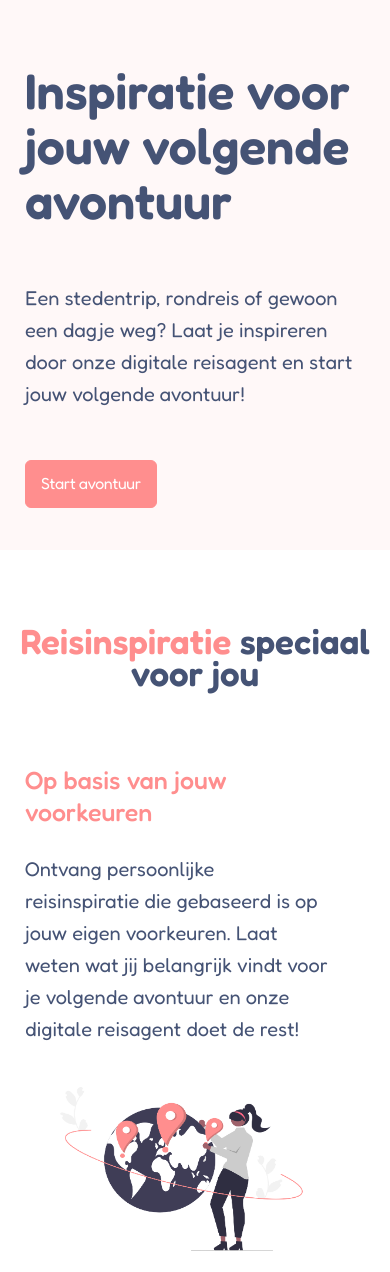
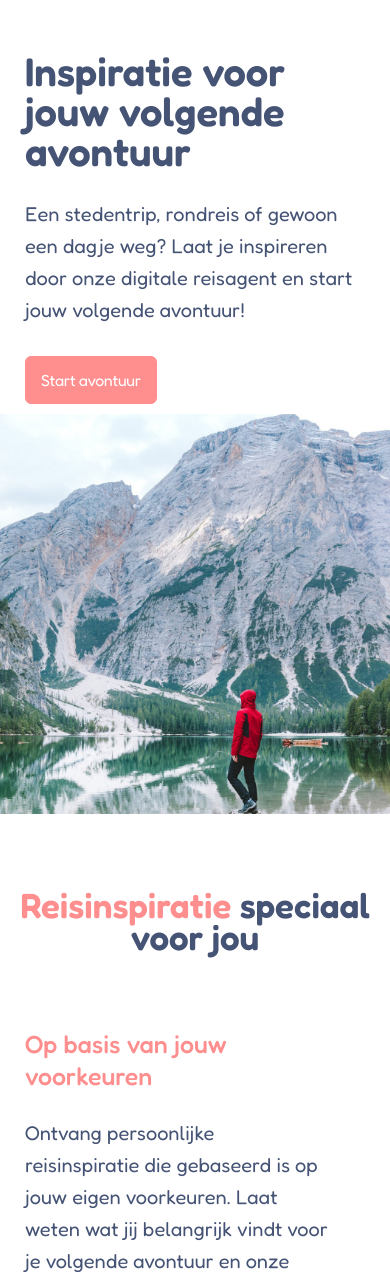
Before and after one commit to CJJKwintje/ChatVenture, a PHP site: page / in a window 390 px wide. Shown: the part 70-1342 px from the top of the page. Run offline with PHP 8.4, Linux system fonts and the light colour scheme.

Commit message:
Update styles.css

```diff
--- a/Public/styles.css
+++ b/Public/styles.css
@@ -513,8 +513,9 @@
   }
 
   h1 {
-    font-size: 50px;
-    line-height: 1.1em;
+    font-size: 40px;
+    padding-right: 25px;
+    line-height: 1em;
   }
 
   h2 {
@@ -523,8 +524,6 @@
 
 p.hero-tekst {
   padding-right: 0px;
-  padding-top: 20px;
-  padding-bottom: 20px;
 }
 
   label, select, button {
@@ -537,15 +536,32 @@
   }
 
 .hero {
-  height: 550px;
+  display: flex;
+  flex-direction: column;
+  height: unset;
+}
+
+.hero-image {
+  min-height: 400px;
+  position: relative;
+  width: 100%;
+  overflow: hidden;
 }
 
 .hero-content {
-  padding: 30px 25px;
+  padding: 25px 25px 0px 25px;
+  background-color: #FFFF;
 }
 
-.hero-image {
-  display: none;
+.homepage-image {
+  position: absolute;
+  min-width: 100%;
+  min-height: 500px;
+  min-width: 100%;
+  top: 60%;
+  left: 50%;
+  transform: translate(-50%, -50%);
+  object-fit: cover;
 }
 
 .homepage-content-left {
```
